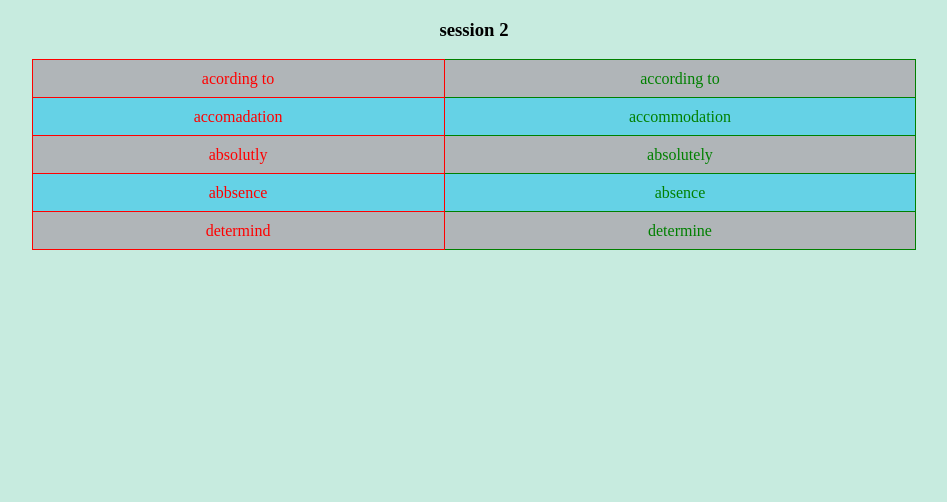
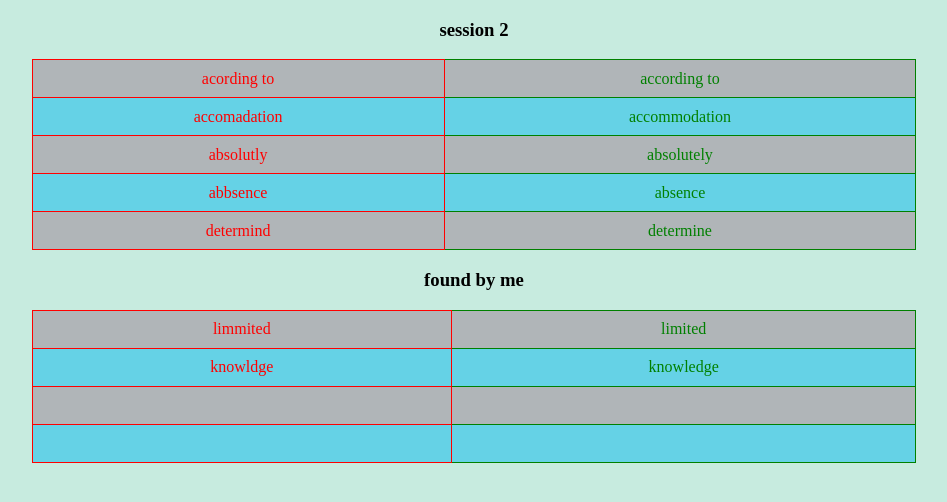
Before and after one commit to sasanAkbari80/IELTS, a plain HTML site: page dictation/dictation1.html in a window 1280 px wide. Shown: the whole page, without its empty margins (166-1113 px from the left). Drawn offline with Linux system fonts and the light colour scheme.

Commit message:
Update dictation1.html

```diff
--- a/dictation/dictation1.html
+++ b/dictation/dictation1.html
@@ -31,5 +31,26 @@
           </tr>
       </table>
     </center>
+    <center>
+      <h3>found by me</h3>
+      <table>
+          <tr>
+            <td class="wrong">limmited</td>
+            <td class="correct">limited</td>
+          </tr>
+          <tr>
+            <td class="wrong">knowldge</td>
+            <td class="correct">knowledge</td>
+          </tr>
+          <tr>
+            <td class="wrong"></td>
+            <td class="correct"></td>
+          </tr>
+          <tr>
+            <td class="wrong"></td>
+            <td class="correct"></td>
+          </tr>
+      </table>
+    </center>
   </body>
 </html>
```
